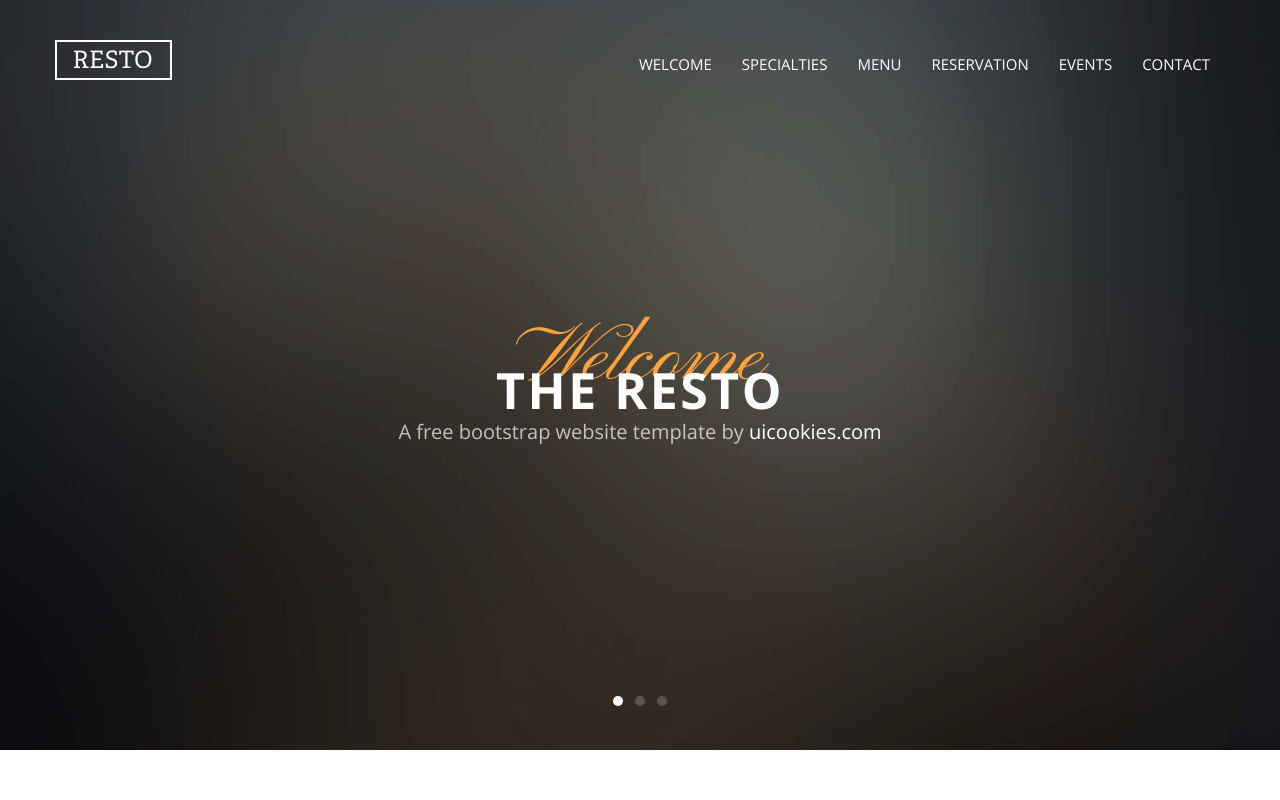
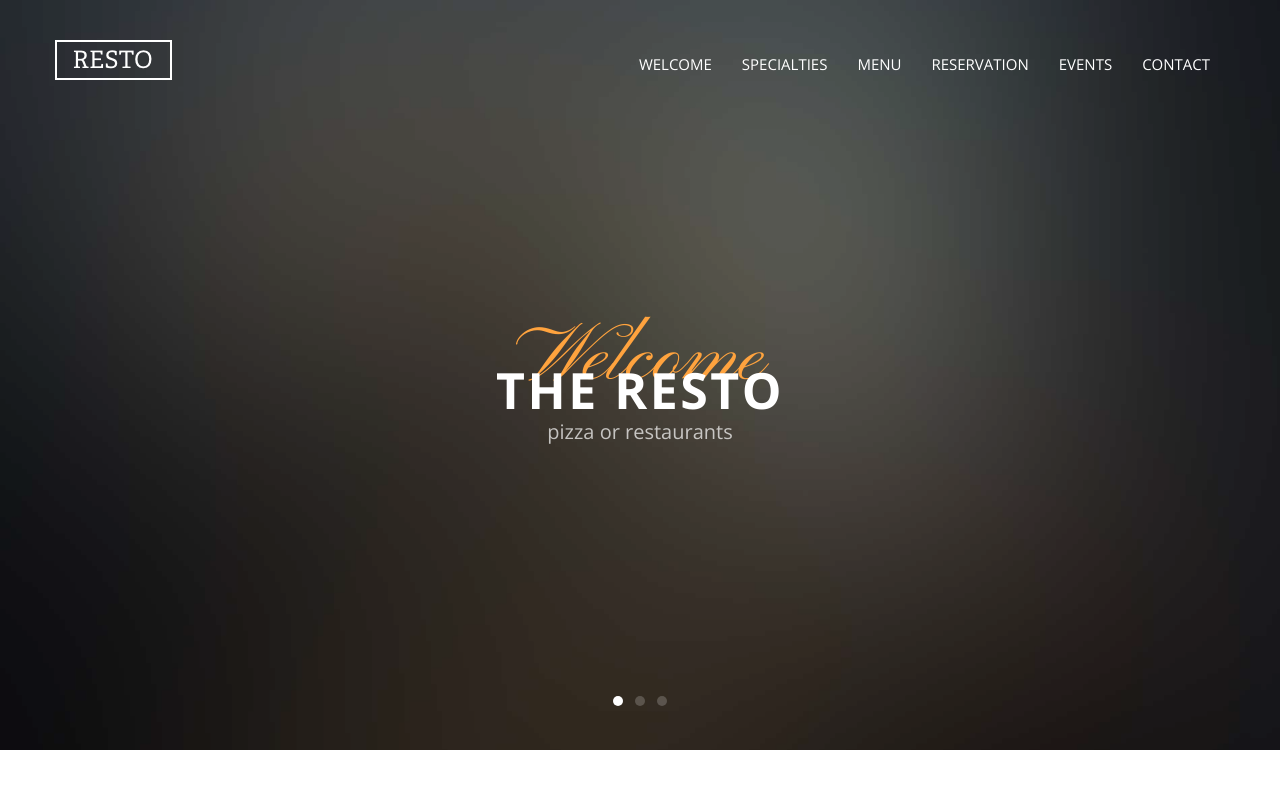
Before and after one commit to webdesignearth/Pizza_1, a website: page index.html in a window 1280 px wide. Shown: the top 800 px of the page. Drawn offline with nearby package versions, Linux system fonts and the light colour scheme; files whose address does not match are found by name.

Commit message:
Update index.html

```diff
--- a/index.html
+++ b/index.html
@@ -54,7 +54,7 @@
                 <div class="probootstrap-slider-text text-center probootstrap-animate probootstrap-heading">
                   <h1 class="primary-heading">Welcome</h1>
                   <h3 class="secondary-heading">The Resto</h3>
-                  <p class="sub-heading">A free bootstrap website template by <a href="https://uicookies.com">uicookies.com</a></p>
+                  <p class="sub-heading">pizza or restaurants</p>
                 </div>
               </div>
             </div>
```
